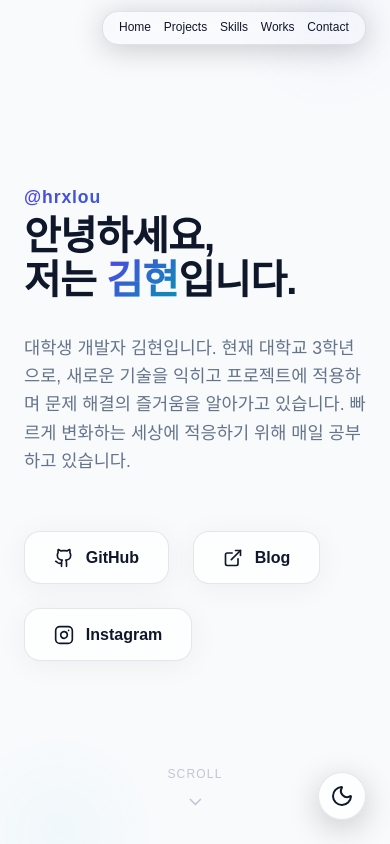
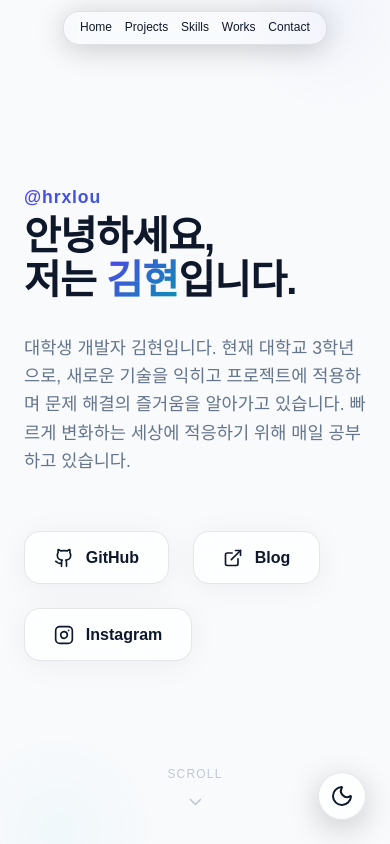
Before and after one commit to hrxlou/PortfolioWeb, a React (Vite) app: page / in a window 390 px wide. Shown: the top 844 px of the page. Built offline with nearby package versions, Linux system fonts and the light colour scheme.

Commit message:
[Feat] 모바일 상단바 메뉴 중앙 정렬 적용

```diff
--- a/src/index.css
+++ b/src/index.css
@@ -175,6 +175,7 @@ section h2 {
   .container {
     padding-left: 1.5rem;
     padding-right: 1.5rem;
+    justify-content: center !important;
   }
   section h2 {
     margin-bottom: 2.5rem;
@@ -288,7 +289,6 @@ section h2 {
   .nav-menu {
     gap: 0.8rem !important;
     padding: 0.4rem 1rem !important;
-    margin-left: auto;
     width: auto;
   }
 
```
